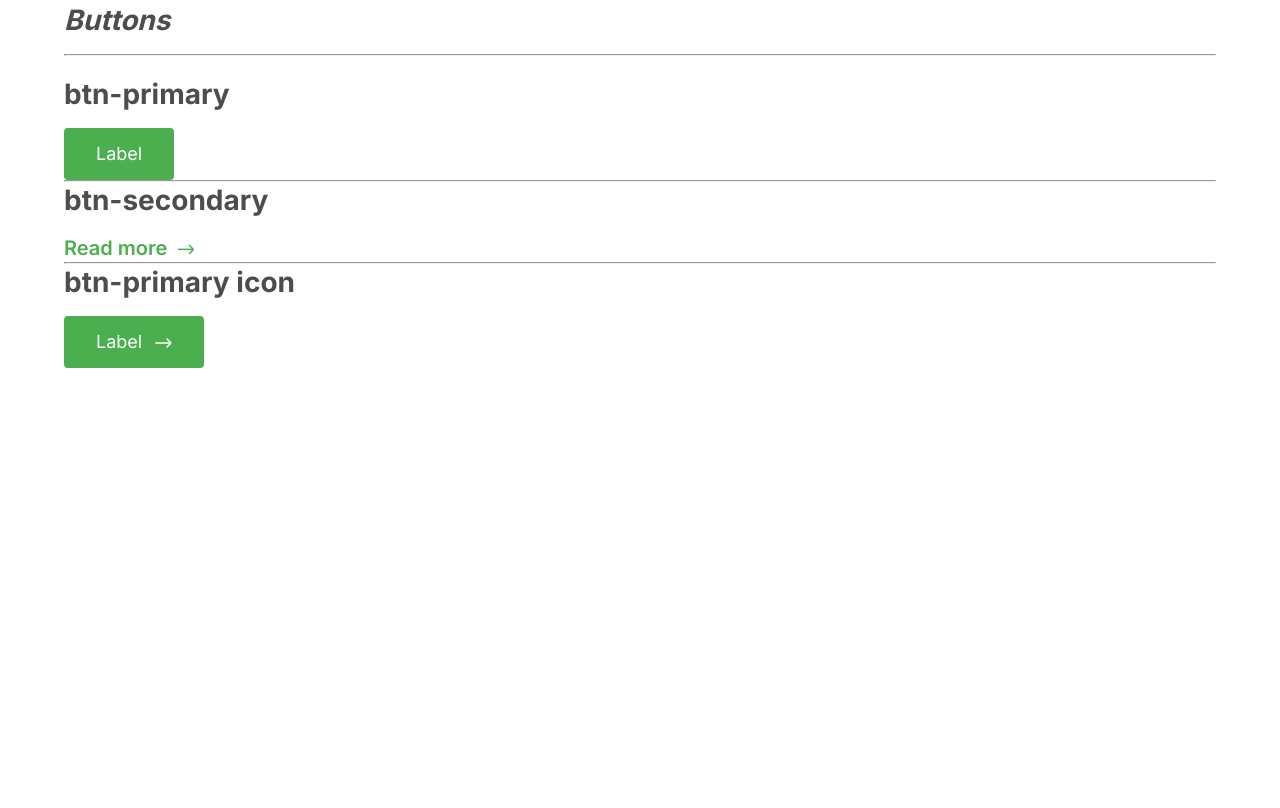
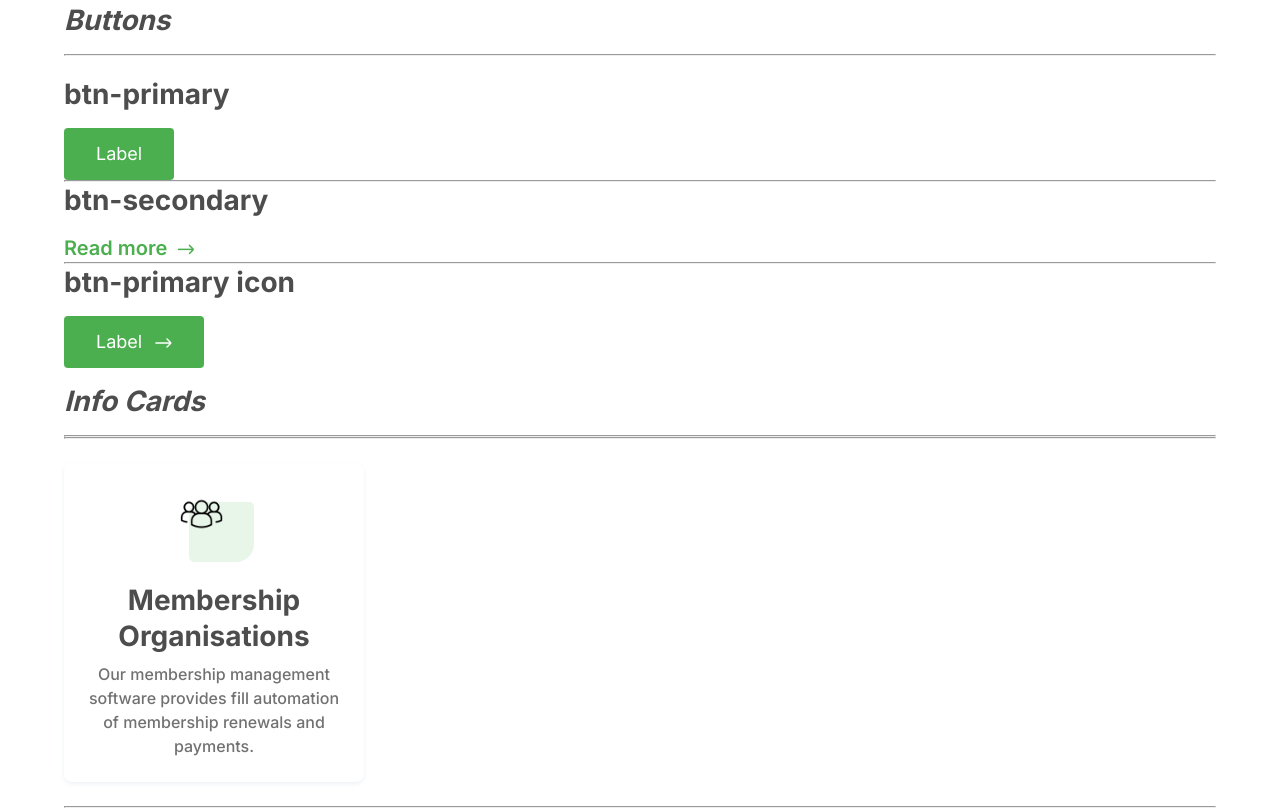
Before and after one commit to Aashik81443/lp-nexcent, a plain HTML site: page components.html in a window 1280 px wide. Shown: the part 397-1205 px from the top of the page. Before the commit the page ends 800 px from the top, so only its background shows below. Drawn offline with Linux system fonts and the light colour scheme.

Commit message:
info-cards added

```diff
--- /dev/null
+++ b/components-css/info-cards.css
@@ -0,0 +1,52 @@
+.info-cards {
+    max-width: 300px;
+    padding: 24px 16px;
+    margin: 24px 0px;
+    border-radius: 8px;
+    background-color: white;
+    box-shadow: 0 2px 4px 0px rgb(171, 190, 209, 0.2);
+}
+
+/* img {
+    width: 70px;
+    height: 70px;
+    z-index: 1;
+} */
+
+.icon-section {
+    display: flex;
+    justify-content: center;
+    margin-bottom: 20px;
+    position: relative;
+    width: 80px;
+    height: 75px;
+    margin: 0 auto;
+    padding-bottom: 8%;
+}
+
+.icon-section img {
+    z-index: 1;
+    margin-left: -25px;
+}
+
+.icon-section::before {
+    position: absolute;
+    content: '';
+    top: 15px;
+    bottom: 0;
+    left: 15px;
+    right: 0;
+    background-color: #E8F5E9;
+    border-radius: 10px 5px 18px 5px;
+}
+
+.info-card-title {
+    text-align: center;
+    margin-bottom: 8px;
+    margin-top: 20px;
+}
+
+.info-card-description {
+    text-align: center;
+    padding: 0px 8px;
+}
--- a/components.html
+++ b/components.html
@@ -45,6 +45,21 @@
             <hr>
             <h3>btn-primary icon</h3>
             <a href="#" class="btn btn-primaryicon">Label <img src="images/Right.png" alt=""></a>
+
+            <h3 style="margin-top: 15px;"><em>Info Cards</em></h3>
+            <hr>
+            <hr>
+            <div class="info-cards">
+                <div class="icon-section">
+                    <img src="./images/group-chat.png" alt="members">
+                    <!-- <div class="rect-box"> </div> -->
+                </div>
+                <h3 class="info-card-title">Membership Organisations</h3>
+                <p class="info-card-description">Our membership management software provides fill automation of
+                    membership renewals
+                    and payments.</p>
+            </div>
+            <hr>
         </div>
 
     </section>
--- a/style.css
+++ b/style.css
@@ -3,3 +3,4 @@
 /* components css files */
 @import "./components-css/button.css";
 @import "./components-css/services-card.css";
+@import "./components-css/info-cards.css";
```
Also changed, not shown: images/group-chat.png (added).
